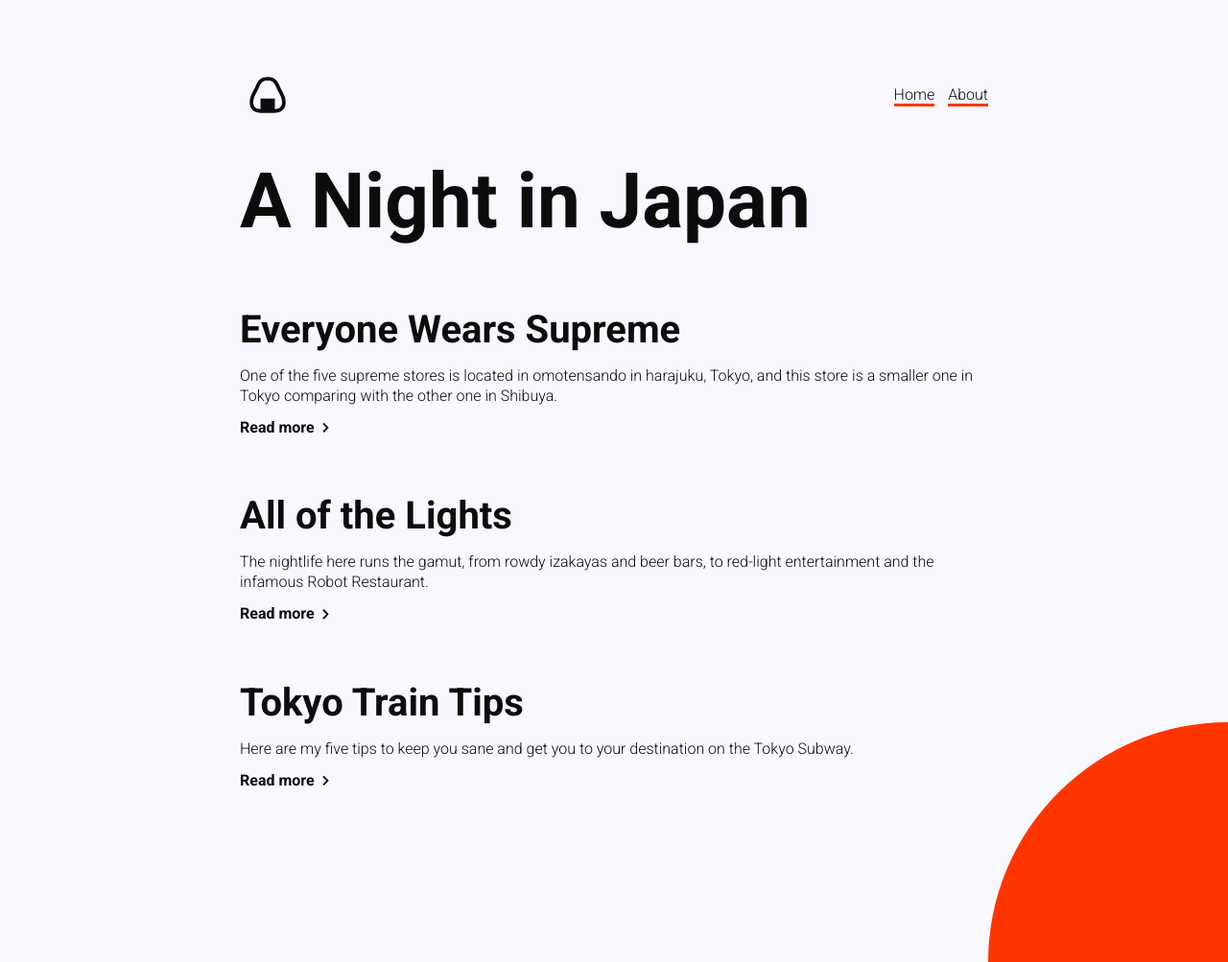
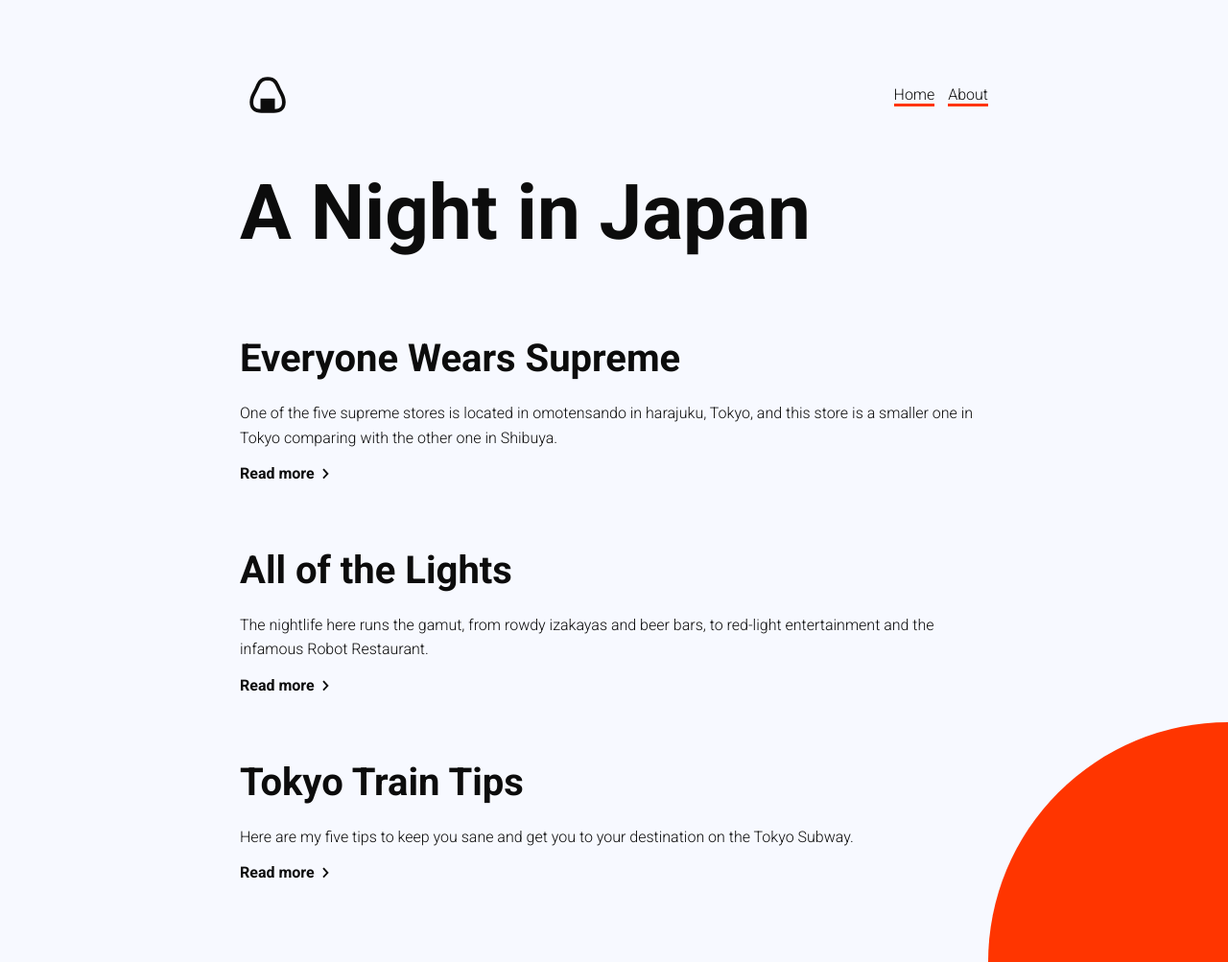
Before and after one commit to Ronald-Crosby/A-Night-In-Japan, a Jekyll site: the page built from index.html, in a window 1280 px wide and 1003 px high. Shown: the whole window at 96% size. Built offline with Jekyll 4.4.1, drawn with Linux system fonts in a browser that asks for light colours.

Commit message:
improved spacing on posts and about pages

```diff
--- a/assets/css/app.scss
+++ b/assets/css/app.scss
@@ -15,11 +15,10 @@
 
     font-family: $typography;
     font-weight: 300;
-    line-height: 1.3;
+    line-height: 1.6;
 
     max-width: 780px;
     margin: 80px auto;
-
 }
 
 header {
@@ -64,6 +63,10 @@
     }
 }
 
+p {
+    margin-bottom: 24px;
+}
+
 h1 {
     font-size: 80px;
     font-weight: 700;
@@ -77,11 +80,13 @@
 h2 {
     font-size: 40px;
     font-weight: 700;
+    margin-bottom: 36px;
 }
 
 h3 {
     font-size: 24px;
     font-weight: 700;
+    margin-bottom: 18px;
 }
 
 div.circle {
```
Also changed, not shown: 1 other file.
